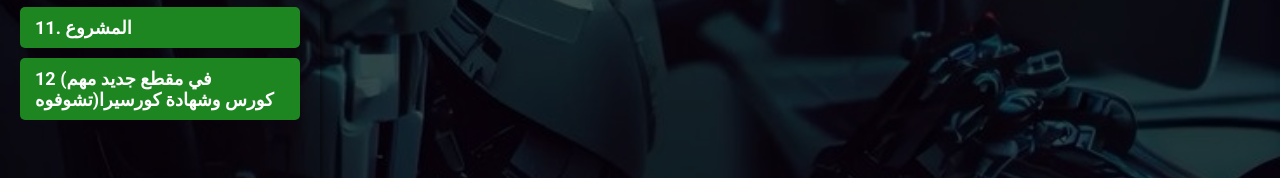
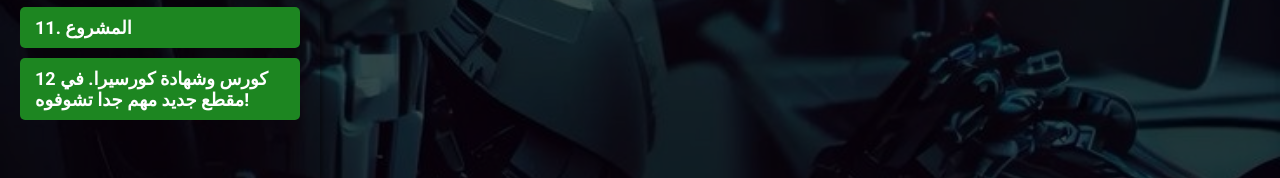
Before and after one commit to AIVISION000/AI, a website: page cours.HTML in a window 1280 px wide. Shown: the part 565-743 px from the top of the page. Drawn offline with Linux system fonts and the light colour scheme.

Commit message:
Update cours.HTML

```diff
--- a/cours.HTML
+++ b/cours.HTML
@@ -277,7 +277,7 @@
     </div>
 
 
-<h2 onclick="toggleMenu('proMenu')">12 (في مقطع جديد مهم تشوفوه)كورس وشهادة كورسيرا</h2>
+<h2 onclick="toggleMenu('proMenu')">12 كورس وشهادة كورسيرا. في مقطع جديد مهم جدا تشوفوه!</h2>
     <div id="proMenu" class="submenu">
         <a href="#" onclick="showSection('<h2> كورس ومشروع كورسيرا - الرسائل موجودة في الديسكربشن في المقطع </h2><p></p>', 'https://www.youtube.com/embed/FkV0s-iGzJU');">كورس وشهادة كورسيرا </a>
        <a href="#" onclick="showSection('<h2> كورس ومشروع كورسيرا2 -  </h2><p></p>', 'https://www.youtube.com/embed/FkV0s-iGzJU');">مهم جدا تشوفوه </a>
```
